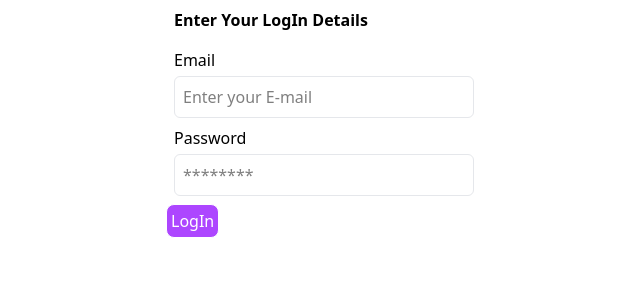
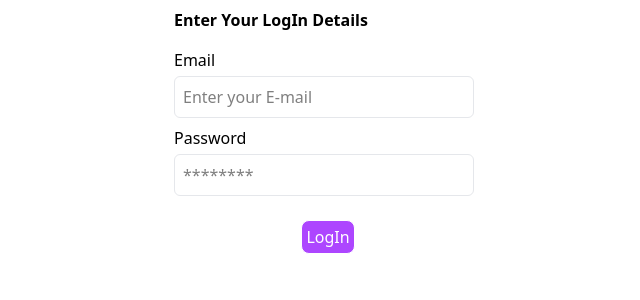
Before and after one commit to shojibruhan/reactHookForm, a React (Vite) app: page / in a window 1280 px wide. Shown: the top 300 px of the page, without its empty margins (312-952 px from the left). Built offline with nearby package versions, Linux system fonts and the light colour scheme.

Commit message:
login validation

```diff
--- a/src/forms/LogInForm.jsx
+++ b/src/forms/LogInForm.jsx
@@ -8,10 +8,21 @@ const LogInForm = () => {
     register,
     handleSubmit,
     formState: { errors },
+    setError,
   } = useForm();
 
   const submitForm = (formData) => {
     console.log(formData);
+    const user = { email: "a@a.com", password: "12345678" };
+    const found =
+      formData.email === user.email && formData.password === user.password;
+
+    if (!found) {
+      setError("root.random", {
+        message: `User with email ${formData.email} is not Found`,
+        type: "random",
+      });
+    }
   };
 
   return (
@@ -49,8 +60,11 @@ const LogInForm = () => {
             />
           </Field>
         </FieldSet>
+        <div className=" italic text-rose-600 text-base rounded-md  px-1 py-1">
+          {errors?.root?.random?.message}
+        </div>
         <Field>
-          <button className="bg-purple-500 border rounded-lg text-base text-white p-1 cursor-pointer">
+          <button className="bg-purple-500 border rounded-lg text-base text-white p-1 cursor-pointer m-auto">
             LogIn
           </button>
         </Field>
```
